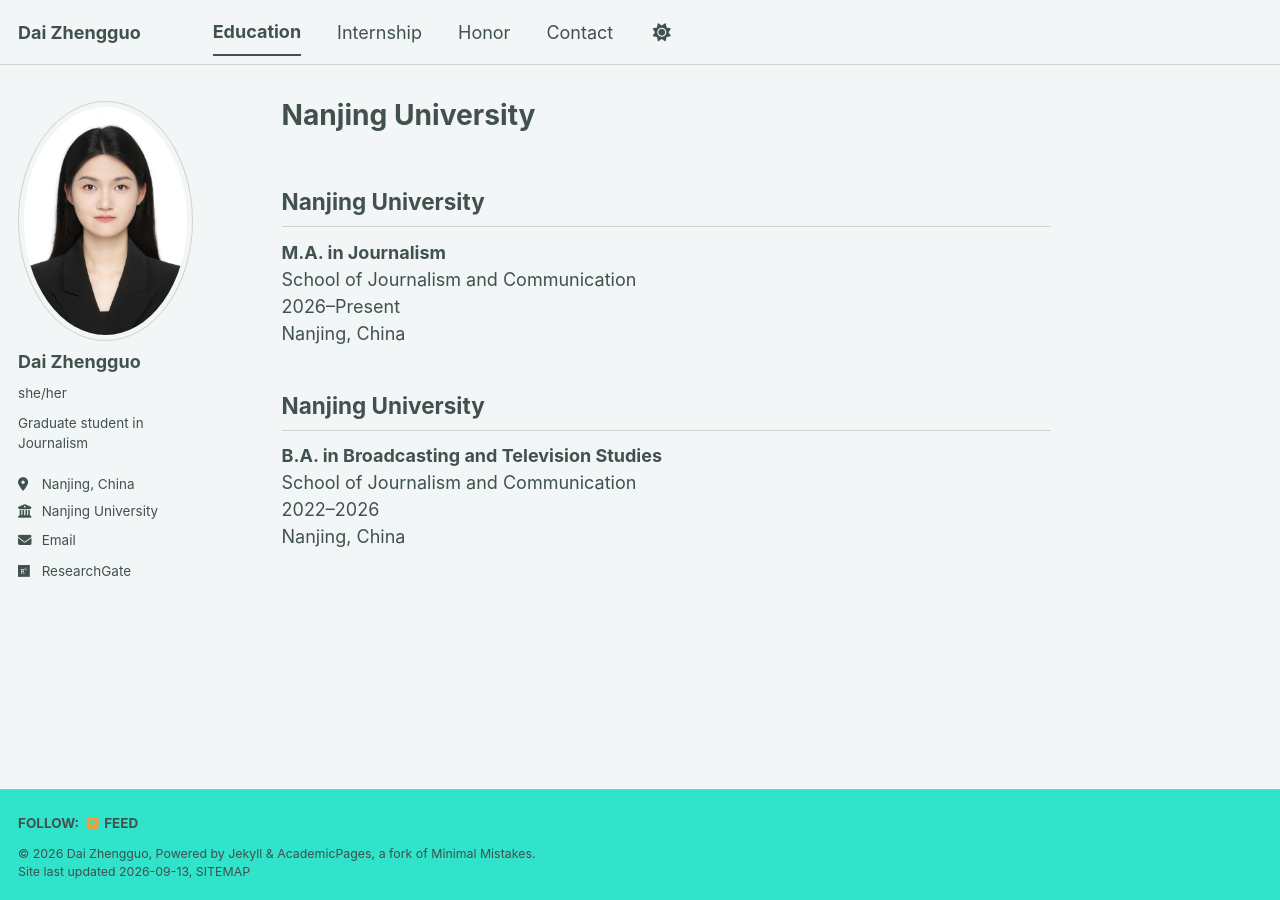
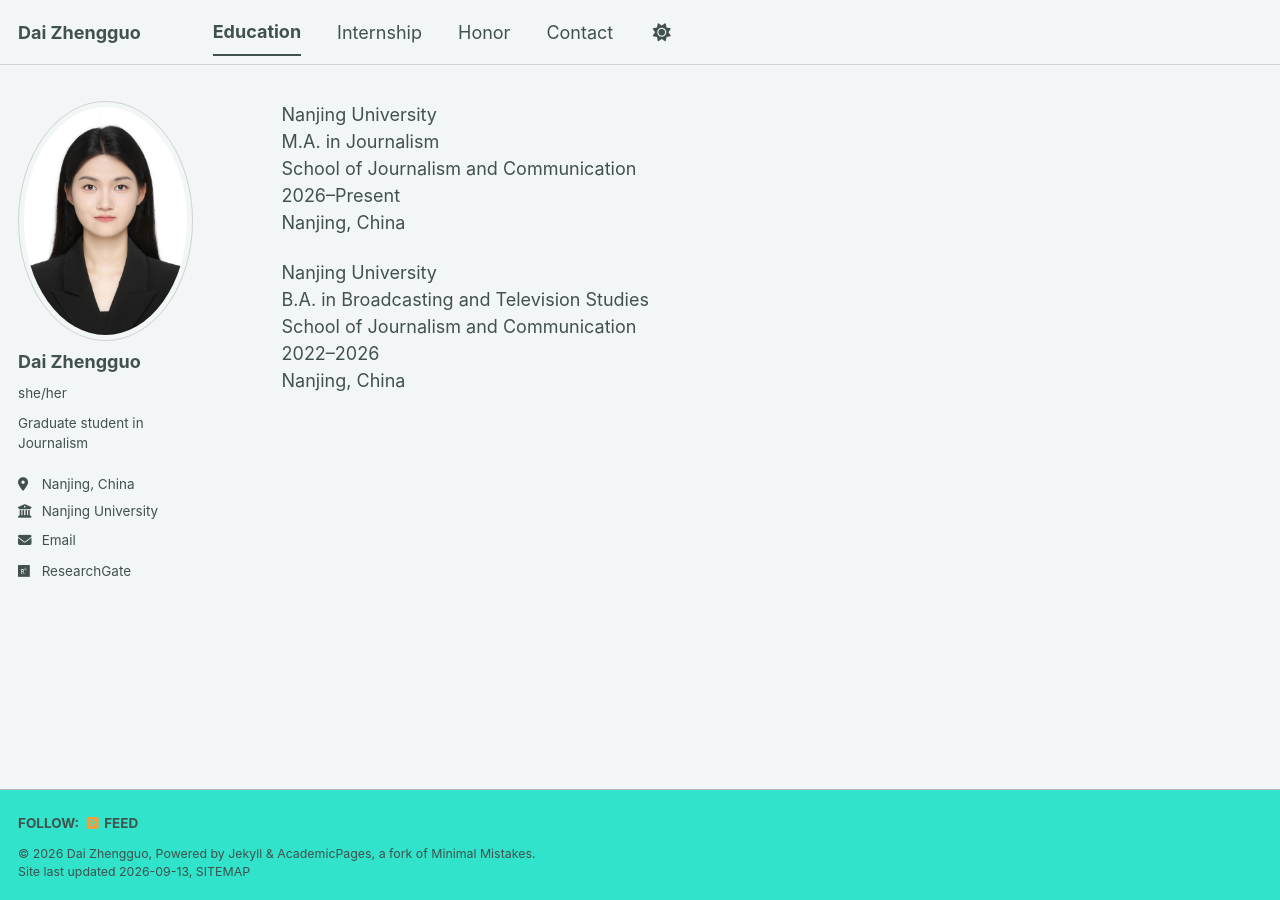
Before and after one commit to ffszsxy/ffszsxy.github.io, a Jekyll site: the page built from _pages/education.md, in a window 1280 px wide. Built offline with Jekyll 4.4.1, drawn with Linux system fonts in a browser that asks for light colours; a style sheet for code colours, icons or effects is not loaded; our own code applies the rules of GitHub Pages for plain Markdown files.

Commit message:
Update education.md

```diff
--- a/_pages/education.md
+++ b/_pages/education.md
@@ -4,14 +4,14 @@ permalink: /education/
 author_profile: true
 ---
 
-## Nanjing University
-**M.A. in Journalism**
+Nanjing University
+M.A. in Journalism
 School of Journalism and Communication
 2026–Present
 Nanjing, China
 
-## Nanjing University
-**B.A. in Broadcasting and Television Studies**
+Nanjing University
+B.A. in Broadcasting and Television Studies
 School of Journalism and Communication
 2022–2026
 Nanjing, China
```
